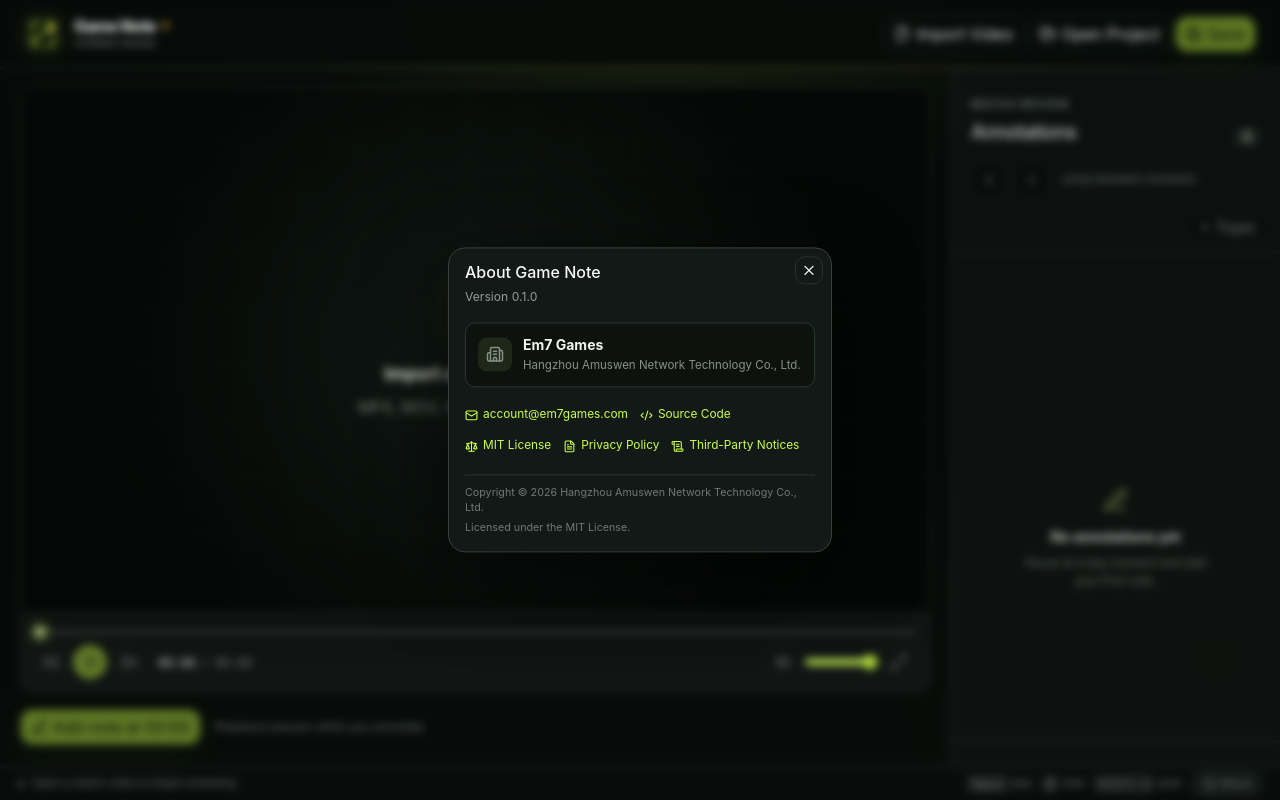
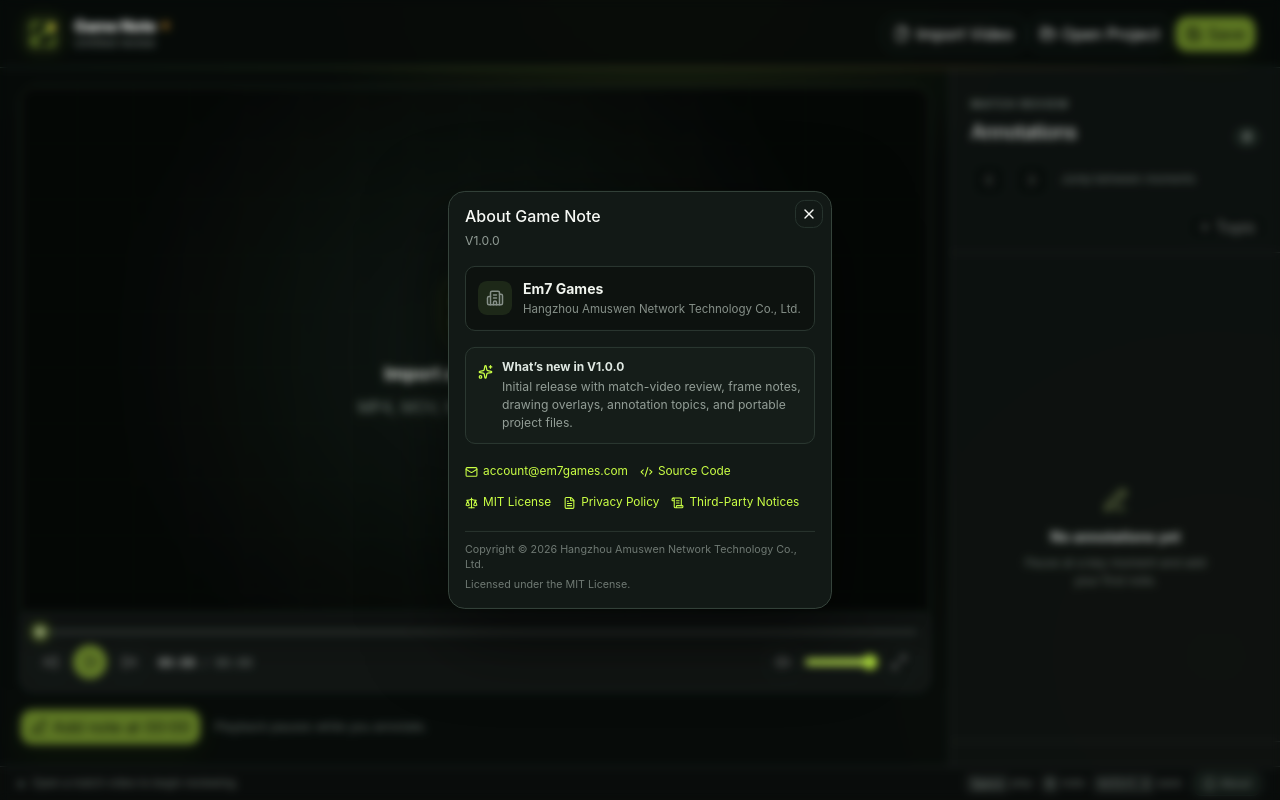
Before and after one commit to EmiranKaisar/GameNote, a React (Vite) app in the folder app/: page / in a window 1280 px wide. Both pictures are taken after a click on the button "About". Built offline with nearby package versions, Linux system fonts and the light colour scheme.

Commit message:
Better version control

```diff
--- a/app/app/globals.css
+++ b/app/app/globals.css
@@ -102,6 +102,7 @@
 .about-trigger { height:25px; margin-left:3px; color:#8a948e; font-size:.68rem; } .about-trigger svg { width:13px; }
 .about-dialog { border:1px solid #35433b; background:#121916; box-shadow:0 24px 80px rgba(0,0,0,.55); } .about-dialog p { margin:0; color:#929d96; font-size:.76rem; line-height:1.5; }
 .about-company { display:flex; align-items:center; gap:11px; padding:12px; border:1px solid #2b3831; border-radius:10px; background:#0d120f; } .about-company-icon { width:34px; height:34px; display:grid; place-items:center; border-radius:9px; color:#caff45; background:#1d2818; } .about-company-icon svg { width:18px; } .about-company>div { min-width:0; display:flex; flex-direction:column; gap:2px; } .about-company strong { color:#f1f5ef; } .about-company span { color:#869089; font-size:.72rem; }
+.about-release { display:flex; align-items:flex-start; gap:9px; padding:10px 12px; border:1px solid #2b3831; border-radius:10px; background:#151d19; } .about-release>svg { width:15px; flex:0 0 15px; margin-top:2px; color:#caff45; } .about-release>div { display:flex; flex-direction:column; gap:3px; } .about-release strong { color:#dfe8e2; font-size:.75rem; } .about-release p { color:#929d96; }
 .about-links { display:flex; flex-wrap:wrap; gap:7px 12px; } .about-links a { display:inline-flex; align-items:center; gap:5px; color:#caff45; font-size:.74rem; text-decoration:none; } .about-links a:hover { text-decoration:underline; } .about-links svg { width:13px; }
 .about-legal { display:flex; flex-direction:column; gap:4px; padding-top:10px; border-top:1px solid #29342e; color:#6f7973; font-size:.67rem; line-height:1.45; }
 
--- a/app/components/about-dialog.tsx
+++ b/app/components/about-dialog.tsx
@@ -1,8 +1,8 @@
 'use client';
 
-import { Building2, Code2, FileText, Info, Mail, Scale, ScrollText } from 'lucide-react';
+import { Building2, Code2, FileText, Info, Mail, Scale, ScrollText, Sparkles } from 'lucide-react';
 import companyInfo from '@/company-info.json';
-import packageInfo from '@/package.json';
+import releaseInfo from '@/release-info.json';
 import { Button } from '@/components/ui/button';
 import { Dialog, DialogContent, DialogDescription, DialogHeader, DialogTitle, DialogTrigger } from '@/components/ui/dialog';
 
@@ -17,8 +17,9 @@
   return <Dialog>
     <DialogTrigger render={<Button className="about-trigger" variant="ghost" size="sm" />}><Info />About</DialogTrigger>
     <DialogContent className="about-dialog">
-      <DialogHeader><DialogTitle>About Game Note</DialogTitle><DialogDescription>Version {packageInfo.version}</DialogDescription></DialogHeader>
+      <DialogHeader><DialogTitle>About Game Note</DialogTitle><DialogDescription>V{releaseInfo.version}</DialogDescription></DialogHeader>
       <div className="about-company"><span className="about-company-icon"><Building2 /></span><div><strong>{companyInfo.companyName}</strong><span>{companyInfo.legalName}</span></div></div>
+      <div className="about-release"><Sparkles /><div><strong>What’s new in V{releaseInfo.version}</strong><p>{releaseInfo.updateSummary}</p></div></div>
       <div className="about-links">
         <ExternalLink href={`mailto:${companyInfo.supportEmail}`}><Mail />{companyInfo.supportEmail}</ExternalLink>
         <ExternalLink href={repositoryUrl}><Code2 />Source Code</ExternalLink>
--- /dev/null
+++ b/app/release-info.json
@@ -0,0 +1,5 @@
+{
+  "$schema": "./release-info.schema.json",
+  "version": "1.0.0",
+  "updateSummary": "Initial release with match-video review, frame notes, drawing overlays, annotation topics, and portable project files."
+}
--- /dev/null
+++ b/app/release-info.schema.json
@@ -0,0 +1,15 @@
+{
+  "$schema": "https://json-schema.org/draft/2020-12/schema",
+  "title": "Game Note release information",
+  "type": "object",
+  "additionalProperties": false,
+  "required": ["version", "updateSummary"],
+  "properties": {
+    "$schema": { "type": "string" },
+    "version": {
+      "type": "string",
+      "pattern": "^(0|[1-9][0-9]*)\\.(0|[1-9][0-9]*)\\.(0|[1-9][0-9]*)(?:-[0-9A-Za-z.-]+)?(?:\\+[0-9A-Za-z.-]+)?$"
+    },
+    "updateSummary": { "type": "string", "minLength": 1, "maxLength": 240 }
+  }
+}
--- a/app/scripts/build-platform.mjs
+++ b/app/scripts/build-platform.mjs
@@ -9,6 +9,7 @@
 const cargoTarget = join(buildRoot, 'cargo');
 const tauriConfig = JSON.parse(readFileSync(join(appRoot, 'src-tauri', 'tauri.conf.json'), 'utf8'));
 const companyInfo = JSON.parse(readFileSync(join(appRoot, 'company-info.json'), 'utf8'));
+const releaseInfo = JSON.parse(readFileSync(join(appRoot, 'release-info.json'), 'utf8'));
 const productName = tauriConfig.productName;
 const normalizedProductName = productName.toLowerCase().replace(/[^a-z0-9]/g, '');
 const requested = process.argv[2];
@@ -27,7 +28,18 @@
   process.exit(2);
 }
 
-const companyBuildConfig = JSON.stringify({
+const semanticVersionPattern = /^(0|[1-9]\d*)\.(0|[1-9]\d*)\.(0|[1-9]\d*)(?:-[0-9A-Za-z.-]+)?(?:\+[0-9A-Za-z.-]+)?$/;
+if (typeof releaseInfo.version !== 'string' || !semanticVersionPattern.test(releaseInfo.version)) {
+  console.error('release-info.json must contain a semantic "version" such as "1.0.0".');
+  process.exit(2);
+}
+if (typeof releaseInfo.updateSummary !== 'string' || !releaseInfo.updateSummary.trim() || releaseInfo.updateSummary.length > 240) {
+  console.error('release-info.json must contain an "updateSummary" between 1 and 240 characters.');
+  process.exit(2);
+}
+
+const buildConfig = JSON.stringify({
+  version: releaseInfo.version,
   bundle: {
     publisher: companyInfo.legalName,
     copyright: `Copyright © 2026 ${companyInfo.legalName}`,
@@ -35,6 +47,7 @@
     longDescription: `${tauriConfig.bundle.shortDescription}. Developed by ${companyInfo.companyName}.`,
     resources: {
       '../company-info.json': 'company-info.json',
+      '../release-info.json': 'release-info.json',
       '../../LICENSE': 'LICENSE',
       '../../PRIVACY.md': 'PRIVACY.md',
       '../../THIRD_PARTY_NOTICES.md': 'THIRD_PARTY_NOTICES.md',
@@ -80,7 +93,7 @@
 }
 
 mkdirSync(buildRoot, { recursive: true });
-run(npm, ['exec', '--', 'tauri', ...definition.args, '--config', companyBuildConfig]);
+run(npm, ['exec', '--', 'tauri', ...definition.args, '--config', buildConfig]);
 
 const output = join(buildRoot, definition.folder);
 const outputReadme = join(output, 'README.md');
@@ -128,3 +141,4 @@
 console.log(`\nGame Note ${requested} artifacts:`);
 for (const artifact of copied) console.log(`- ${artifact}`);
 console.log(`Company metadata: ${companyInfo.legalName}`);
+console.log(`Release: V${releaseInfo.version} — ${releaseInfo.updateSummary}`);
--- a/app/src-tauri/tauri.conf.json
+++ b/app/src-tauri/tauri.conf.json
@@ -38,6 +38,7 @@
     "license": "MIT License",
     "resources": {
       "../company-info.json": "company-info.json",
+      "../release-info.json": "release-info.json",
       "../../LICENSE": "LICENSE",
       "../../PRIVACY.md": "PRIVACY.md",
       "../../THIRD_PARTY_NOTICES.md": "THIRD_PARTY_NOTICES.md"
```
Also changed, not shown: 5 other files (tests, documents, lock files or other folders).
